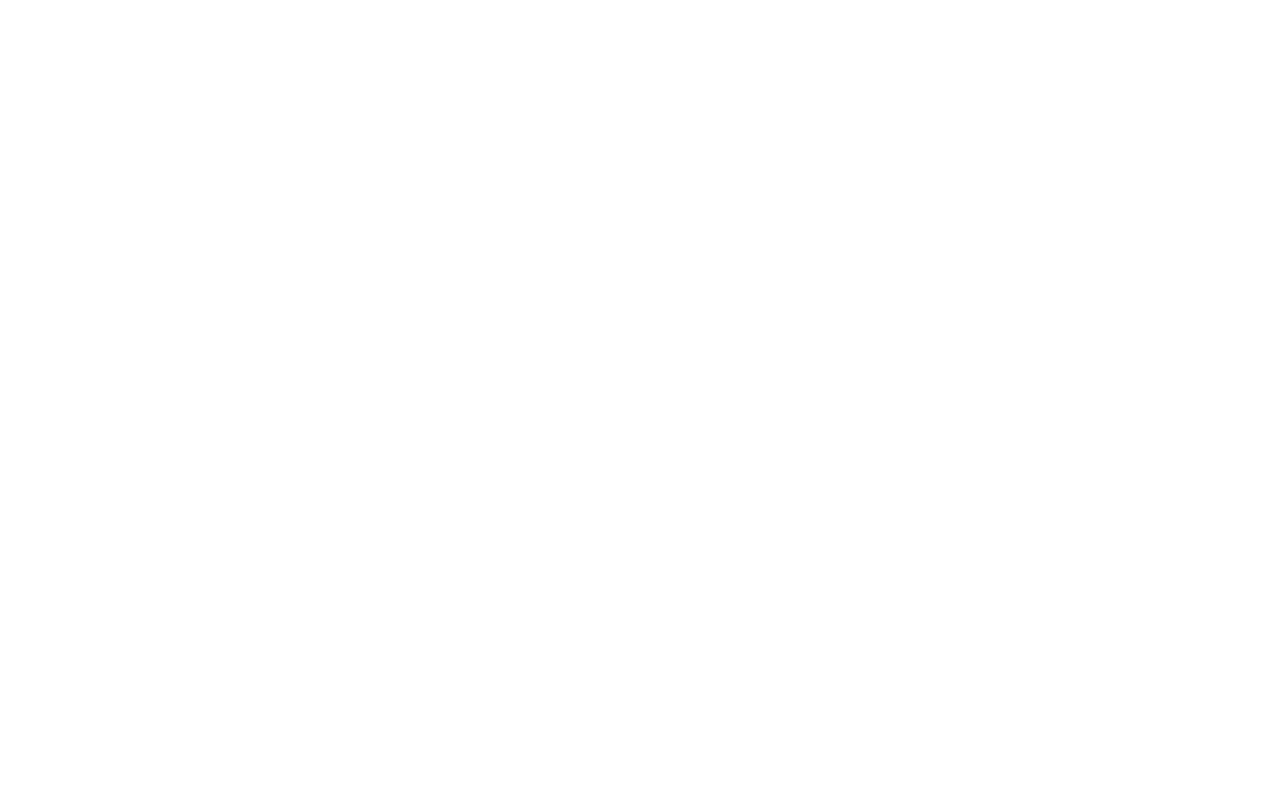
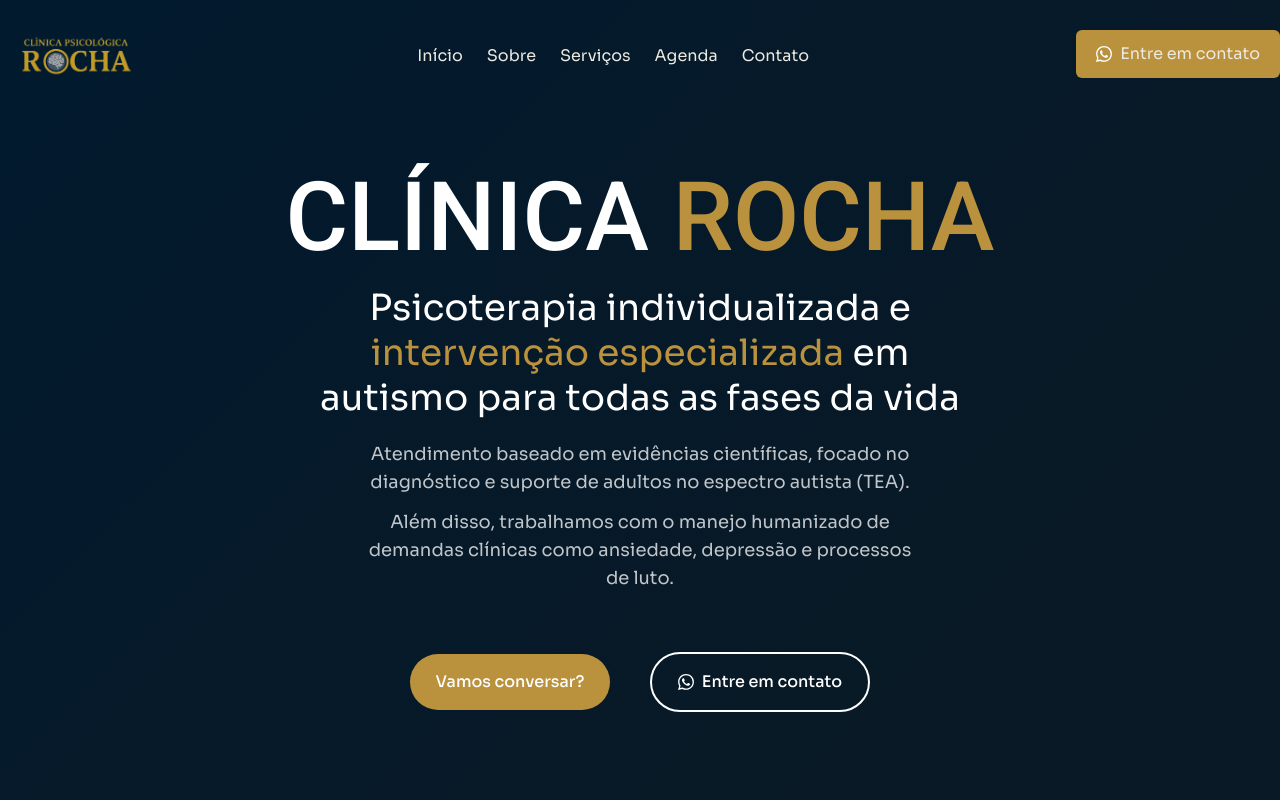
Before and after one commit to kaiohk/clinica-rocha, a Next.js app: page / in a window 1280 px wide. Shown: the top 800 px of the page. Built offline with nearby package versions, Linux system fonts and the light colour scheme.

Commit message:
feat: creating main page

```diff
--- a/src/app/page.tsx
+++ b/src/app/page.tsx
@@ -1,3 +1,57 @@
+import {
+  NavBar,
+  About,
+  Button,
+  WhatsAppSVG,
+  Help,
+  SectionDivider,
+} from "./components";
+
 export default function Home() {
-  return <div></div>;
+  return (
+    <div className="w-full flex flex-col bg-[linear-gradient(135deg,var(--color-primary),var(--color-primarybg)_50%)] font-sora">
+      <NavBar />
+      <div className="w-7xl flex flex-col justify-center items-center mx-auto h-screen pt-20">
+        <div className="w-2/3 flex flex-col gap-5 text-center items-center justify-center">
+          <h1 className="text-white text-8xl font-medium font-roboto uppercase">
+            Clínica <span className="text-secondary">Rocha</span>
+          </h1>
+          <span className="w-4/5 text-4xl text-white leading-tight">
+            Psicoterapia individualizada e{" "}
+            <span className="text-secondary">intervenção especializada</span> em
+            autismo para todas as fases da vida
+          </span>
+          <p className="w-2/3 text-white opacity-75 text-lg">
+            Atendimento baseado em evidências científicas, focado no diagnóstico
+            e suporte de adultos no espectro autista (TEA).
+          </p>
+          <p className="w-2/3 text-white opacity-75 text-lg -mt-2">
+            Além disso, trabalhamos com o manejo humanizado de demandas clínicas
+            como ansiedade, depressão e processos de luto.
+          </p>
+          <div className="flex items-center justify-center gap-10 mt-10">
+            <Button
+              className="w-50 bg-secondary hover:bg-secondary/80 text-center text-white font-medium py-4 px-4 rounded-full custom-transform"
+              href="#contact"
+              text="Vamos conversar?"
+            />
+            <div className="w-55 flex justify-center border-white text-white border-2 font-medium py-4 px-4 rounded-full custom-transform hover:bg-white/5">
+              <a
+                href="https://wa.me/5511970465837?text=Olá,%20gostaria%20de%20agendar%20uma%20consulta."
+                className="flex items-center gap-2"
+              >
+                <WhatsAppSVG className="size-4" />
+                <span>Entre em contato</span>
+              </a>
+            </div>
+          </div>
+        </div>
+      </div>
+      <SectionDivider />
+      <About />
+      <SectionDivider />
+      <Help />
+      <SectionDivider />
+    </div>
+  );
 }
```
